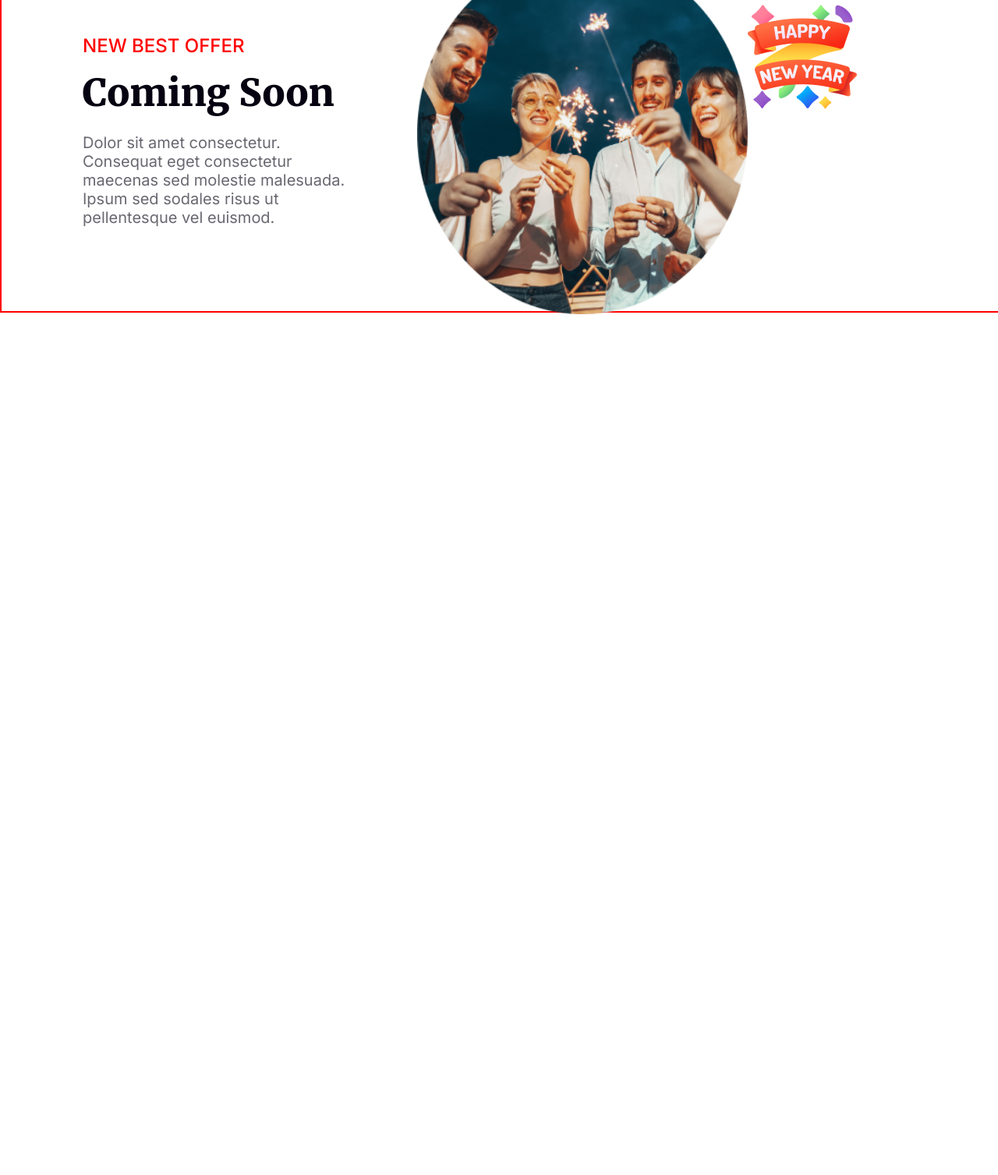
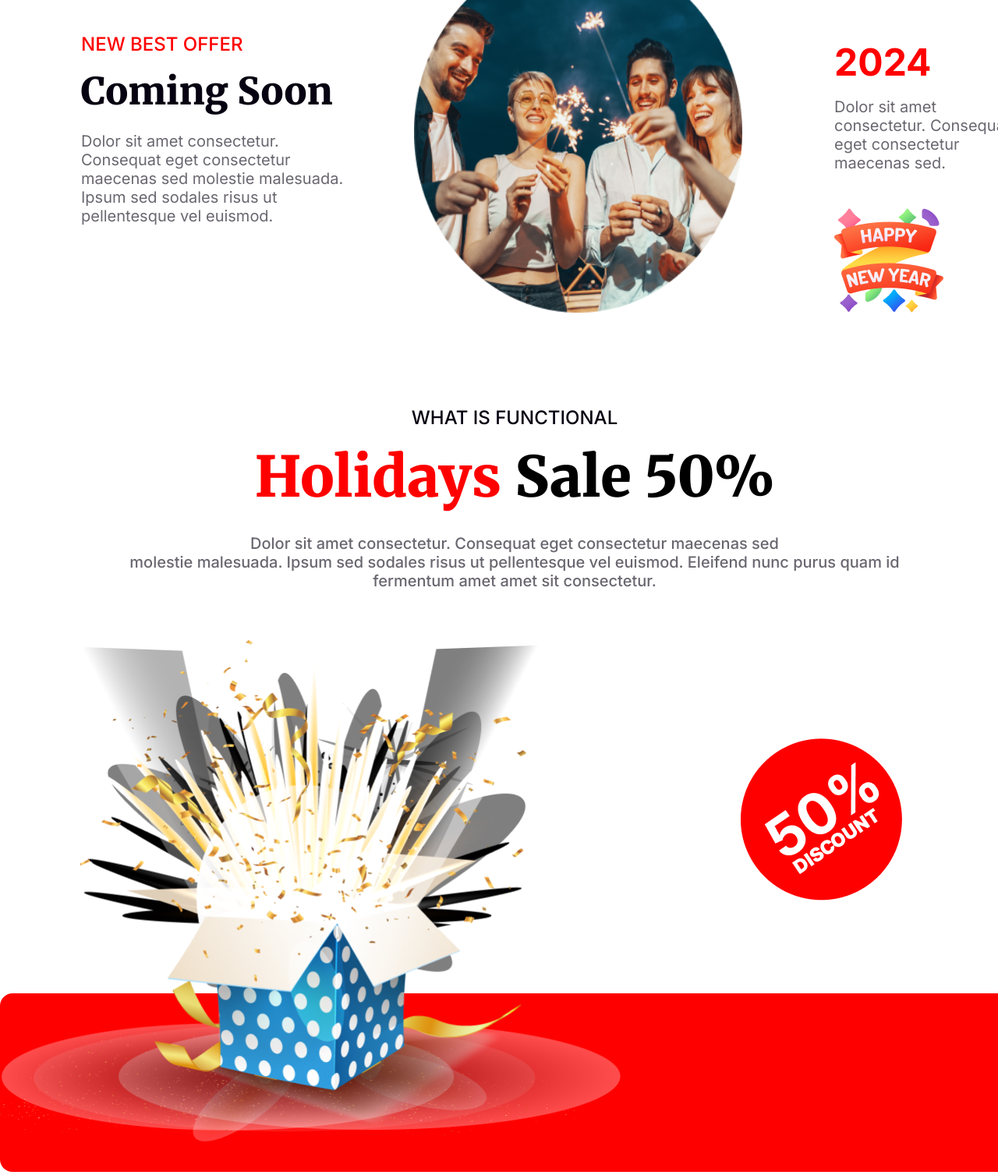
Before and after one commit to MukitHossen7/batch-9-assignment-1, a plain HTML site: page index.html in a window 1280 px wide. Shown: the part 3070-4577 px from the top of the page at 78% size. Before the commit the page ends 3477 px from the top, so only its background shows below. Drawn offline with Linux system fonts and the light colour scheme.

Commit message:
section holiday done

```diff
--- a/index.html
+++ b/index.html
@@ -93,9 +93,36 @@
   </section>
   <!-- New Offer Section HTML End -->
 
+  <!-- Holiday Section HTML Start -->
+     <section class="holiday-container">
+        <div class="holiday-area">
+            <div class="holiday-header-container">
+                <h3>WHAT IS FUNCTIONAL</h3>
+                <h1><span class="holicolor">Holidays</span> Sale 50%</h1>
+                <p>Dolor sit amet consectetur. Consequat eget consectetur maecenas sed <br>
+                    molestie malesuada. Ipsum sed sodales risus ut pellentesque vel euismod. Eleifend nunc purus quam id <br> fermentum amet amet sit consectetur.</p>
+            </div>
+           <div class="holiday-imgColor-container">
+            <div class="holiday-img-container">
+                <img src="images/Group 75.png" alt="">
+            </div>
+            <div class="holiday-disImg-container">
+                <img src="images/Group 44.png" alt="">
+            </div>
+            <div class="holiday-color-container"></div>
+           </div>
+        </div>
+     </section>
+  <!-- Holiday Section HTML End -->
 
+  <!-- Gift Section HTMl Start -->
+     <section class="gift-container">
+        <div class="gift-area"></div>
+     </section>
+
+  <!-- Gift Section HTMl End -->
     </main>
-    <!-- Main Section HTML Start -->
+    <!-- Main Section HTML End -->
     <footer></footer>
 </body>
 </html>
--- a/style/style.css
+++ b/style/style.css
@@ -199,7 +199,6 @@ margin-top: 46px;
      height: 463px;
      margin: 0 auto;
      margin-top: 120px;
-     border: 2px solid red;
      display: flex;
   }
 .new-offer-container .soon-offer{
@@ -239,6 +238,98 @@ margin-bottom: 22px;
 font-family: Inter;
 font-size: 20px;
 font-weight: 400;
-/* text-align: left; */
+text-align: left;
+}
+.new-offer-container .offer-year h2{
+    color: rgb(255, 0, 0);
+font-family: Inter;
+font-size: 48px;
+font-weight: 700;
+margin-bottom: 16px;
+text-align: left;
+}
+.new-offer-container .offer-year p{
+    color: rgba(7, 2, 17, 0.6);
+font-family: Inter;
+font-size: 20px;
+font-weight: 400;
+text-align: left;
+}
+.new-offer-container .offer-year{
+    padding-top: 112px;
+    padding-left: 118px ;
+}
+.new-offer-container .offer-year .offer-year-img{
+    margin-top: 43px;
 }
   /* New Offer Section CSS End */
+
+  /* Holiday Section CSS Start  */
+.holiday-area{
+    width:1320px;
+    height:986px;
+    margin: 0 auto;
+    margin-top: 120px;
+
+}
+.holiday-container .holiday-header-container{
+    display: flex;
+    justify-content: center;
+    align-items: center;
+    flex-direction: column;
+}
+.holiday-container .holiday-header-container h3{
+    color: rgb(7, 2, 17);
+    font-family: Inter;
+    font-size: 24px;
+    font-weight: 500;
+    margin-bottom: 16px;
+
+}
+.holiday-container .holiday-header-container h1{
+    font-family: Merriweather;
+font-size: 72px;
+font-weight: 900;
+margin-bottom: 28px;
+}
+.holiday-container .holiday-header-container .holicolor{
+    color:rgb(255, 0, 0);
+}
+.holiday-container .holiday-header-container p{
+    color: rgba(7, 2, 17, 0.6);
+font-family: Inter;
+font-size: 20px;
+font-weight: 500;
+text-align: center;
+/* margin-bottom: 64px; */
+}
+.holiday-container .holiday-area .holiday-img-container{
+    width: 796px;
+    height: 662px;
+}
+
+.holiday-container .holiday-area .holiday-disImg-container{
+    width:305px ;
+    height: 305px ;
+    position: absolute;
+   top: 77px;
+   left:900px ;
+}
+.holiday-container .holiday-area .holiday-img-container img{
+    width: 100%;
+    height: 100%;
+}
+.holiday-container .holiday-imgColor-container{
+  position: relative;
+  margin-top: 64px;
+}
+.holiday-container .holiday-imgColor-container .holiday-color-container{
+    width: 1320px;
+    height: 229px;
+    border-radius: 16px 0px 16px 16px;
+background: rgb(255, 0, 0);
+position: absolute;
+top: 453px;
+z-index: -1;
+}
+  /* Holiday Section CSS End  */
```
